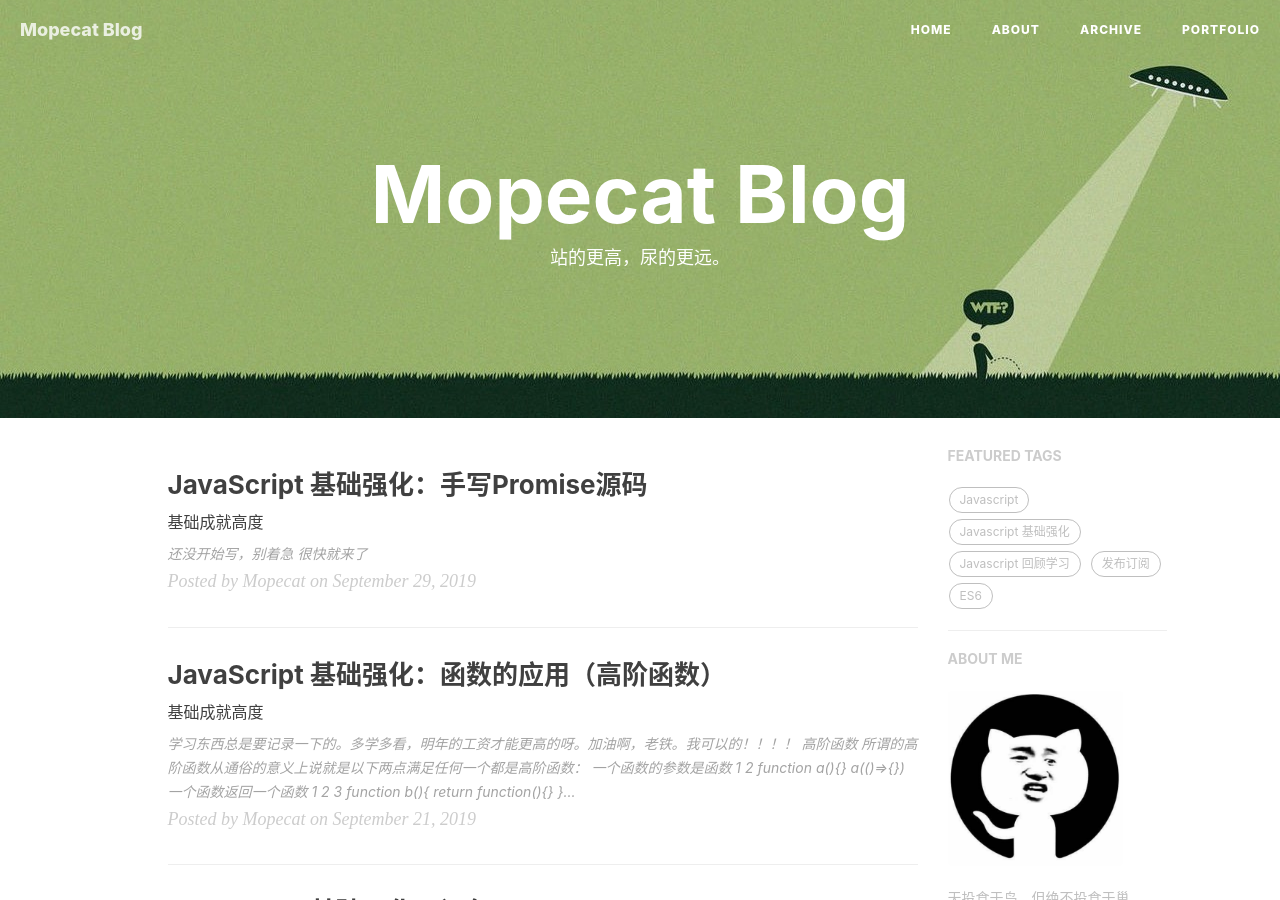
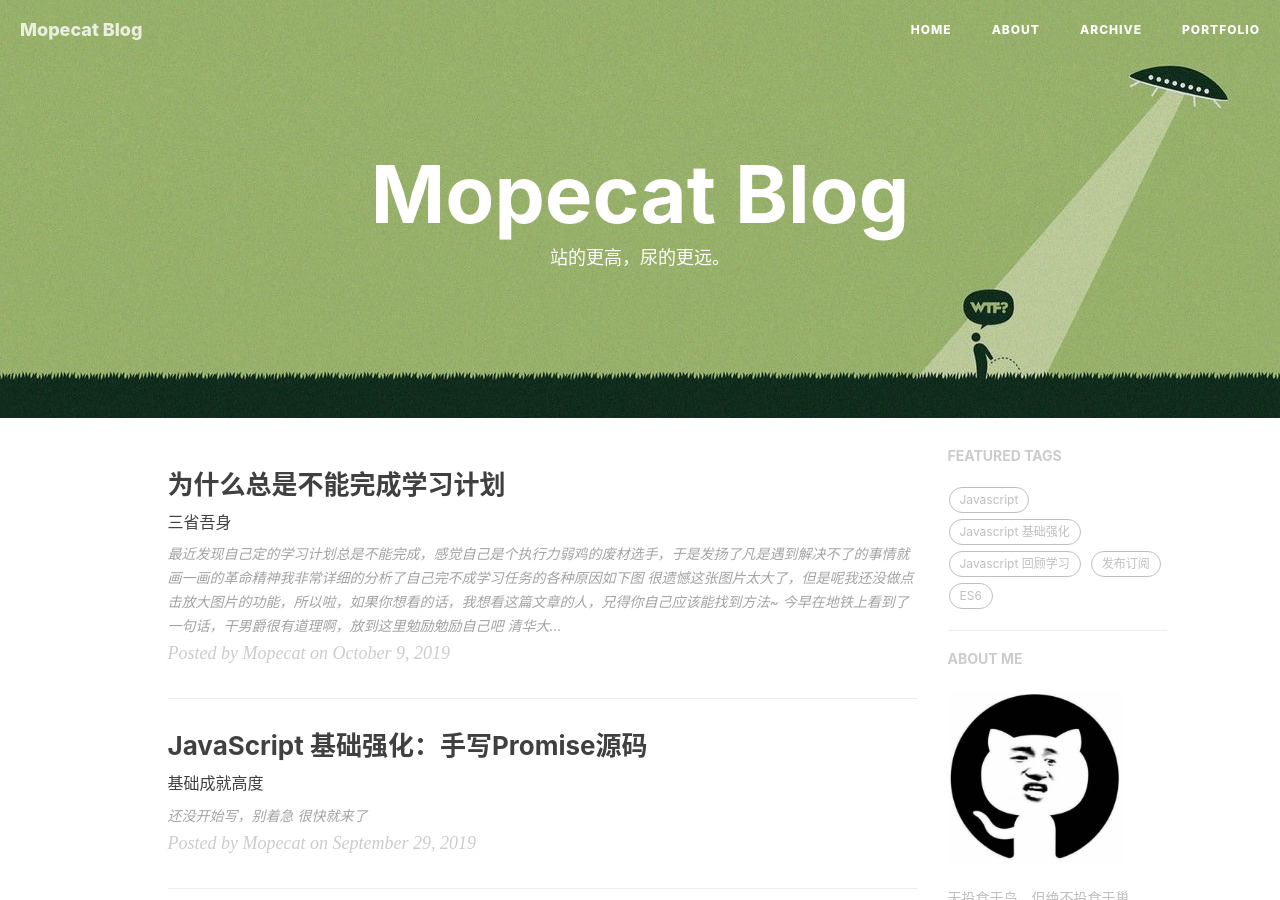
Before and after one commit to Mopecat/mopecat.github.io, a Jekyll site: the page built from index.html, in a window 1280 px wide and 900 px high. Built offline with Jekyll 4.4.1, drawn with Linux system fonts in a browser that asks for light colours; nearby versions of some CDN libraries; the list of posts is cut into pages by our own code; comment, search, counter and statistics services are not loaded; some of the changed text lies outside the part shown.

Commit message:
life post

```diff
--- /dev/null
+++ b/_posts/2019-10-09-reason.markdown
@@ -0,0 +1,27 @@
+---
+layout:     post
+title:      "为什么总是不能完成学习计划"
+subtitle:   "三省吾身"
+date:       2019-10-09 12:00:00
+author:     "Mopecat"
+header-img: "img/life.jpeg"
+catalog: true
+tags:
+    - 生活
+    - 自省
+---
+
+最近发现自己定的学习计划总是不能完成，感觉自己是个执行力弱鸡的废材选手，于是发扬了**凡是遇到解决不了的事情就画一画**的革命精神我非常详细的分析了自己完不成学习任务的各种原因如下图
+
+![reason](/img/in-post/post-reason/reason.png)
+
+很遗憾这张图片太大了，但是呢我还没做点击放大图片的功能，所以啦，如果你想看的话，我想看这篇文章的人，兄得你自己应该能找到方法~
+
+今早在地铁上看到了一句话，干男爵很有道理啊，放到这里勉励勉励自己吧
+
+> 清华大学的开学典礼上，于歆杰教授把人生比作马拉松：“一直在跑，一直在成长。”
+> 当下一秒跑得很快，不代表就成功了。
+> 要一直忍受住疲惫，时刻保持速度，才能获得最后的冠军。
+> 这可能也是生活的本来面目。
+
+加油啊我！！！
```
Also changed, not shown: _includes/about/zh.md (+4 -11 lines), img/in-post/post-reason/reason.png (added), img/life.jpeg (added), 1 other file.
